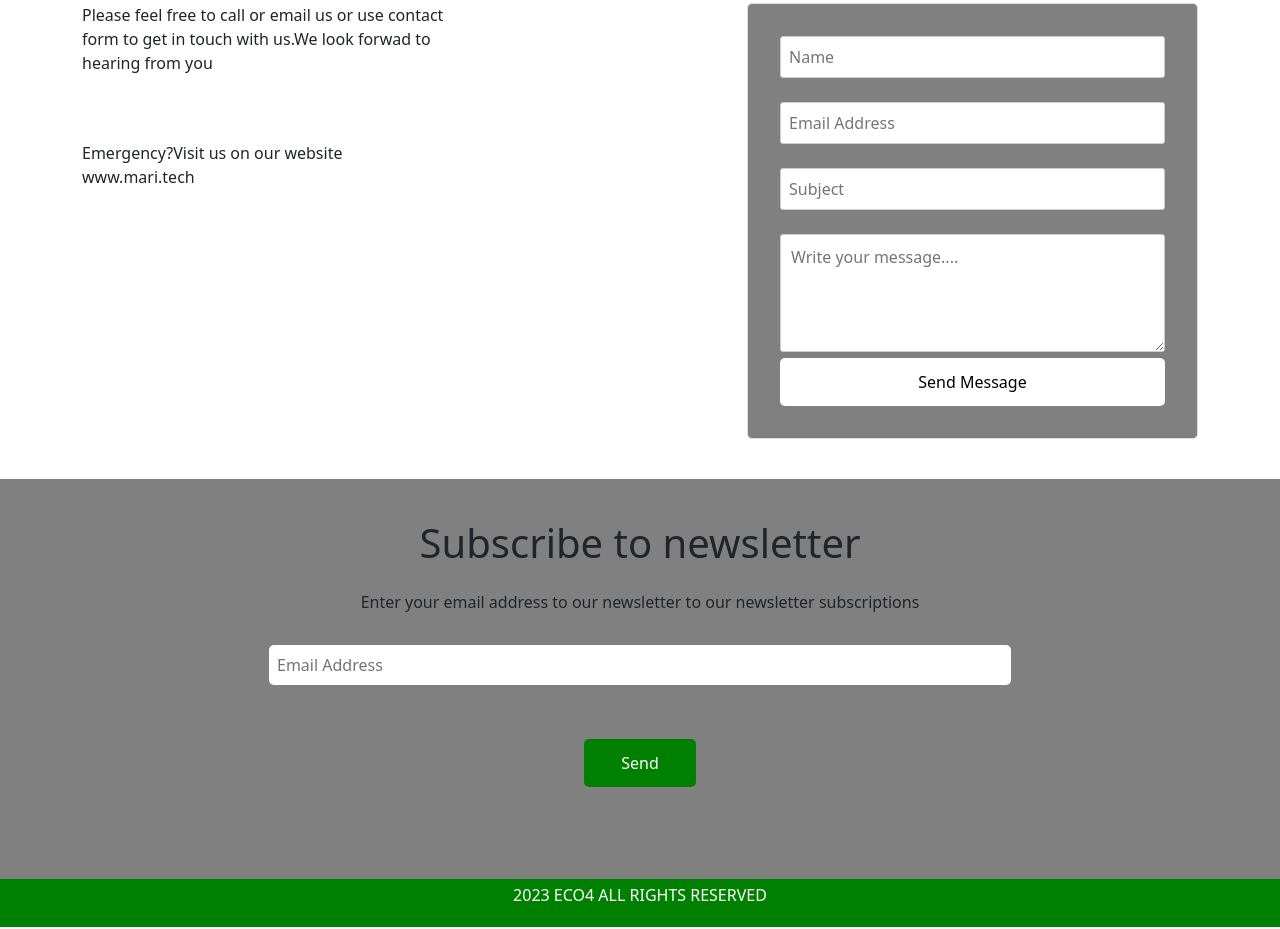
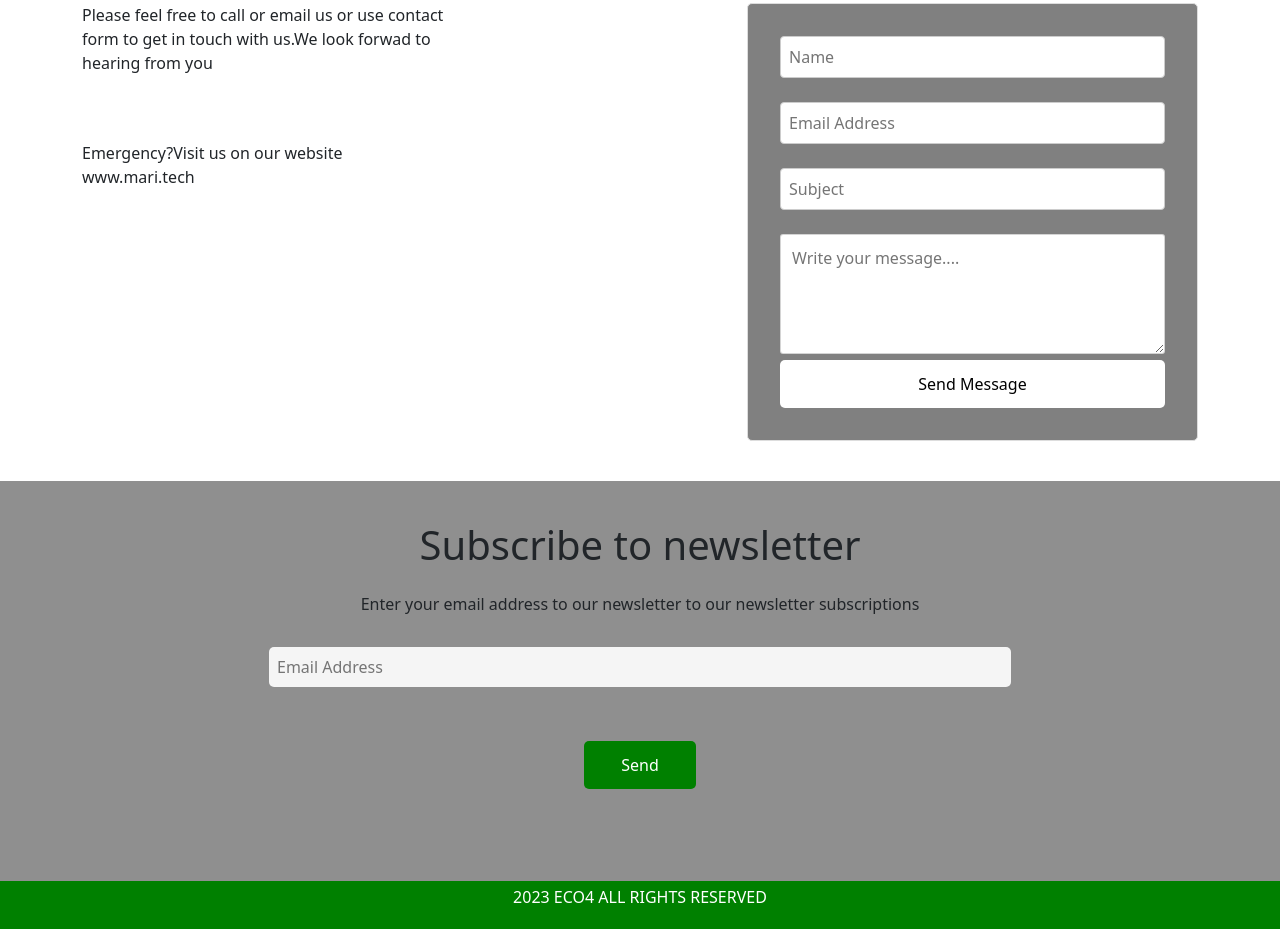
Before and after one commit to tapiwanashechakurungama/eco4-project, a plain HTML site: page index.html in a window 1280 px wide. Shown: the part 2870-3799 px from the top of the page. Drawn offline with Linux system fonts and the light colour scheme.

Commit message:
first commit

```diff
--- a/css/style.scss
+++ b/css/style.scss
@@ -197,13 +197,13 @@ table {
         width: 100%;
         padding: 8px;
         border: 1px solid #ccc;
-        border-radius: 3px;
+        border-radius: 4px;
         display: flex;
     }
     textarea{
         width: 100%;
-        padding: 10px;
-        border: 1px solid #ccc;
+        padding: 11px;
+        border: 1px solid #ccccccd7;
         border-radius: 3px;
     }
     button{
@@ -216,7 +216,7 @@ table {
 }
 .footer{
     height: 50vh;
-    background-color: grey;
+    background-color: rgba(128, 128, 128, 0.879);
     .container{
         display: flex;
         flex-direction: column;
@@ -227,7 +227,7 @@ table {
         input[type="email"]{
             width: 70%;
             padding: 8px;
-            background-color: #fff;
+            background-color: #ffffffe9;
             border: none;
             border-radius: 5px;
     }
```
Also changed, not shown: css/style.css, index.html (line endings or trailing spaces), 1 other file.
